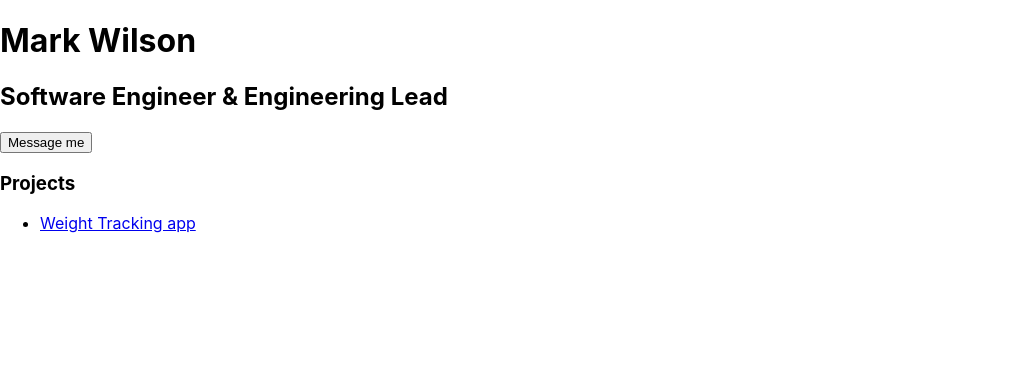
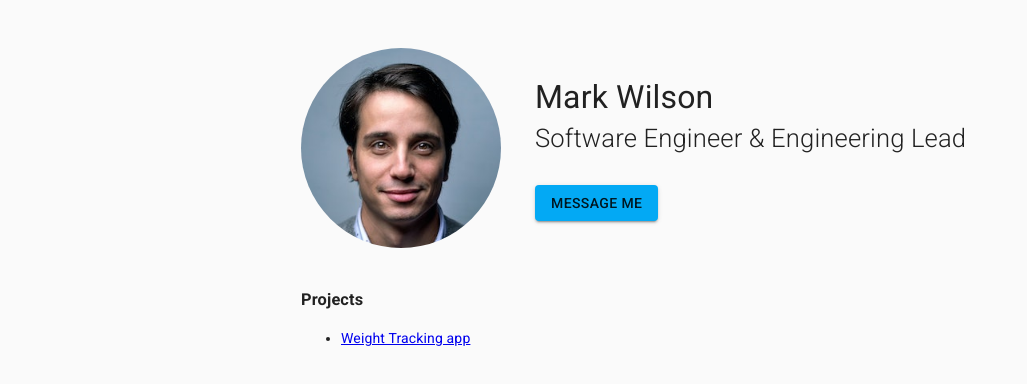
Before and after one commit to markwilson/markwilson.me, a React (Create React App) app: page / in a window 1280 px wide. Shown: the top 384 px of the page, without its empty margins (0-1027 px from the left). Built offline with nearby package versions, Linux system fonts and the light colour scheme.

Commit message:
Add some basic layout

```diff
--- a/package.json
+++ b/package.json
@@ -3,10 +3,13 @@
   "version": "2.0.0",
   "private": true,
   "dependencies": {
+    "@material-ui/core": "^4.11.0",
+    "@material-ui/icons": "^4.9.1",
     "@types/jest": "^24.0.0",
     "@types/node": "^12.0.0",
     "@types/react": "^16.9.0",
     "@types/react-dom": "^16.9.0",
+    "material-ui-image": "^3.2.3",
     "react": "^16.13.1",
     "react-dom": "^16.13.1"
   },
--- a/public/index.html
+++ b/public/index.html
@@ -3,6 +3,7 @@
   <head>
     <meta charset="utf-8" />
     <link rel="icon" href="%PUBLIC_URL%/favicon.ico" />
+    <link rel="stylesheet" href="https://fonts.googleapis.com/css?family=Roboto:300,400,500,700&display=swap" />
     <meta name="viewport" content="width=device-width, initial-scale=1" />
     <meta name="theme-color" content="#ffffff" />
     <meta
--- a/src/App.tsx
+++ b/src/App.tsx
@@ -1,22 +1,67 @@
 import React from "react";
+
+import Container from "@material-ui/core/Container";
+import Grid from "@material-ui/core/Grid";
+import Button from "@material-ui/core/Button";
+import { makeStyles } from "@material-ui/core/styles";
+
+import Headshot from "./components/Headshot";
+import Biography from "./components/Biography";
 
 import "./App.css";
 
+const useStyles = makeStyles((theme) => ({
+  root: {
+    marginTop: "3rem",
+  },
+  contactBtn: {
+    // TODO: this happens at a different time to the grid resize
+    [theme.breakpoints.down("xs")]: {
+      textAlign: "center",
+    },
+  },
+}));
+
 function App() {
+  const classes = useStyles();
+
   return (
-    <>
-      <h1>Mark Wilson</h1>
-      <h2>Software Engineer &amp; Engineering Lead</h2>
+    <Container maxWidth="md" className={classes.root}>
+      <Grid
+        container
+        spacing={3}
+        direction="row"
+        justify="center"
+        alignItems="center"
+      >
+        <Grid item md={3}>
+          <Headshot />
+        </Grid>
 
-      <button onClick={() => alert("TODO")}>Message me</button>
+        <Grid item md={6}>
+          <Biography />
 
+          <div className={classes.contactBtn}>
+            <Button
+              variant="contained"
+              color="primary"
+              onClick={() => alert("TODO")}
+            >
+              Message me
+            </Button>
+          </div>
+        </Grid>
+
+        <Grid item md={9} xs={12}>
           <h3>Projects</h3>
           <ul>
             <li>
               <a href="https://weighttracking.app">Weight Tracking app</a>
             </li>
           </ul>
-    </>
+        </Grid>
+      </Grid>
+    </Container>
   );
 }
 
--- /dev/null
+++ b/src/components/Biography.tsx
@@ -0,0 +1,25 @@
+import React from "react";
+
+import Typography from "@material-ui/core/Typography";
+import { makeStyles } from "@material-ui/core/styles";
+
+const useStyles = makeStyles(() => ({
+  root: {
+    paddingBottom: "2em",
+  },
+}));
+
+const Biography = () => {
+  const classes = useStyles();
+
+  return (
+    <div className={classes.root}>
+      <Typography variant="h1">Mark Wilson</Typography>
+      <Typography variant="h2">
+        Software Engineer &amp; Engineering Lead
+      </Typography>
+    </div>
+  );
+};
+
+export default Biography;
--- /dev/null
+++ b/src/components/Headshot.tsx
@@ -0,0 +1,25 @@
+import React from "react";
+
+import { makeStyles } from "@material-ui/core/styles";
+import Avatar from "@material-ui/core/Avatar";
+
+const useStyles = makeStyles(() => ({
+  headshot: {
+    width: 200,
+    height: 200,
+  },
+}));
+
+const Headshot = () => {
+  const classes = useStyles();
+
+  return (
+    <Avatar
+      src="dummy-portrait.jpg"
+      alt="Headshot of Mark"
+      className={classes.headshot}
+    />
+  );
+};
+
+export default Headshot;
--- a/src/index.tsx
+++ b/src/index.tsx
@@ -2,11 +2,34 @@ import React from "react";
 import ReactDOM from "react-dom";
 
 import "./index.css";
+
 import App from "./App";
+import CssBaseline from "@material-ui/core/CssBaseline";
+
+import { createMuiTheme, ThemeProvider } from "@material-ui/core/styles";
+import lightBlue from "@material-ui/core/colors/lightBlue";
+
+const theme = createMuiTheme({
+  palette: {
+    primary: lightBlue,
+  },
+});
+
+theme.typography.h1 = {
+  fontSize: "2rem",
+  fontWeight: 400,
+};
+theme.typography.h2 = {
+  fontSize: "1.6rem",
+  fontWeight: 300,
+};
 
 ReactDOM.render(
   <React.StrictMode>
-    <App />
+    <ThemeProvider theme={theme}>
+      <CssBaseline />
+      <App />
+    </ThemeProvider>
   </React.StrictMode>,
   document.getElementById("root")
 );
```
Also changed, not shown: public/dummy-portrait.jpg (added), 1 other file (tests, documents, lock files or other folders). Lines whose indentation alone changed are shown as unchanged.
